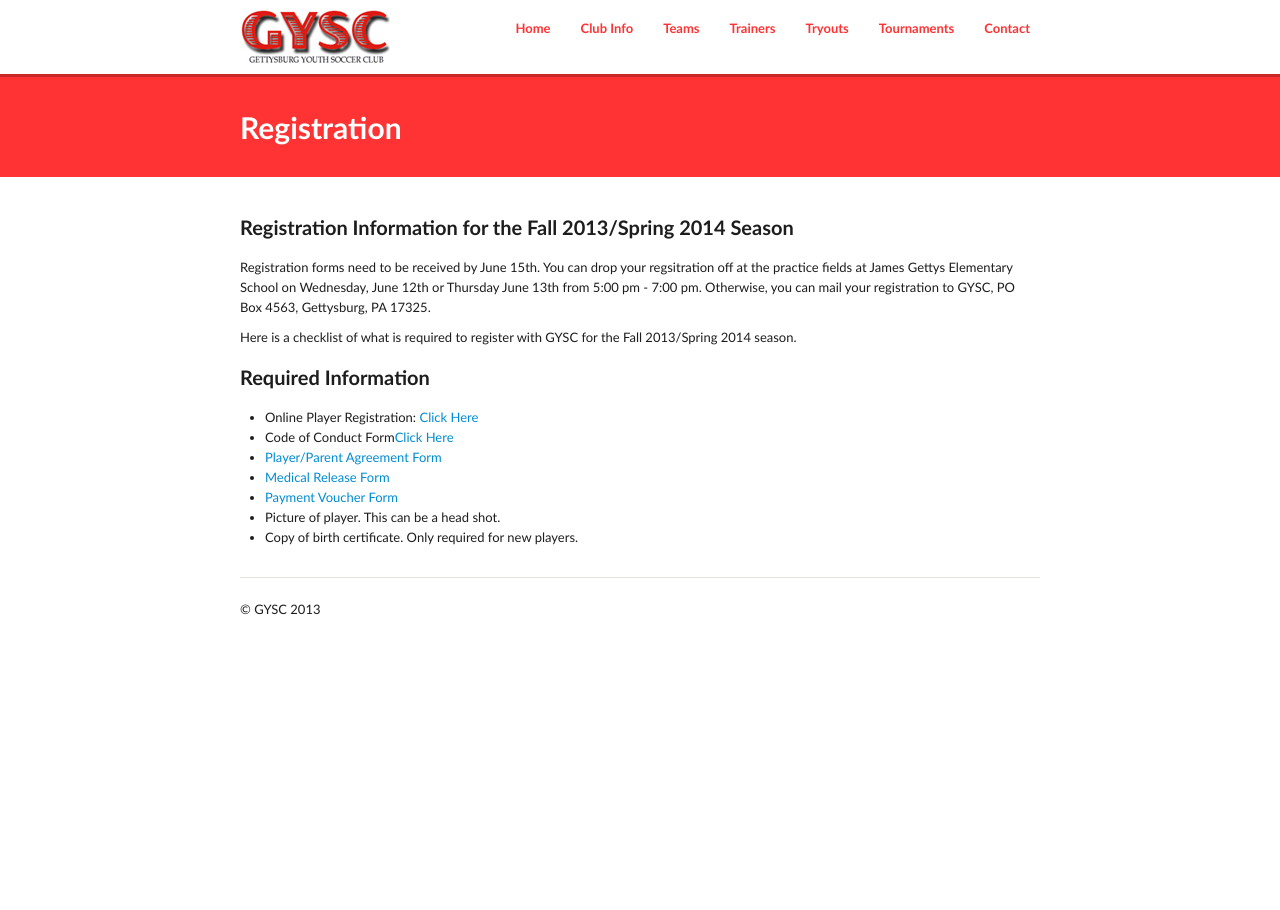
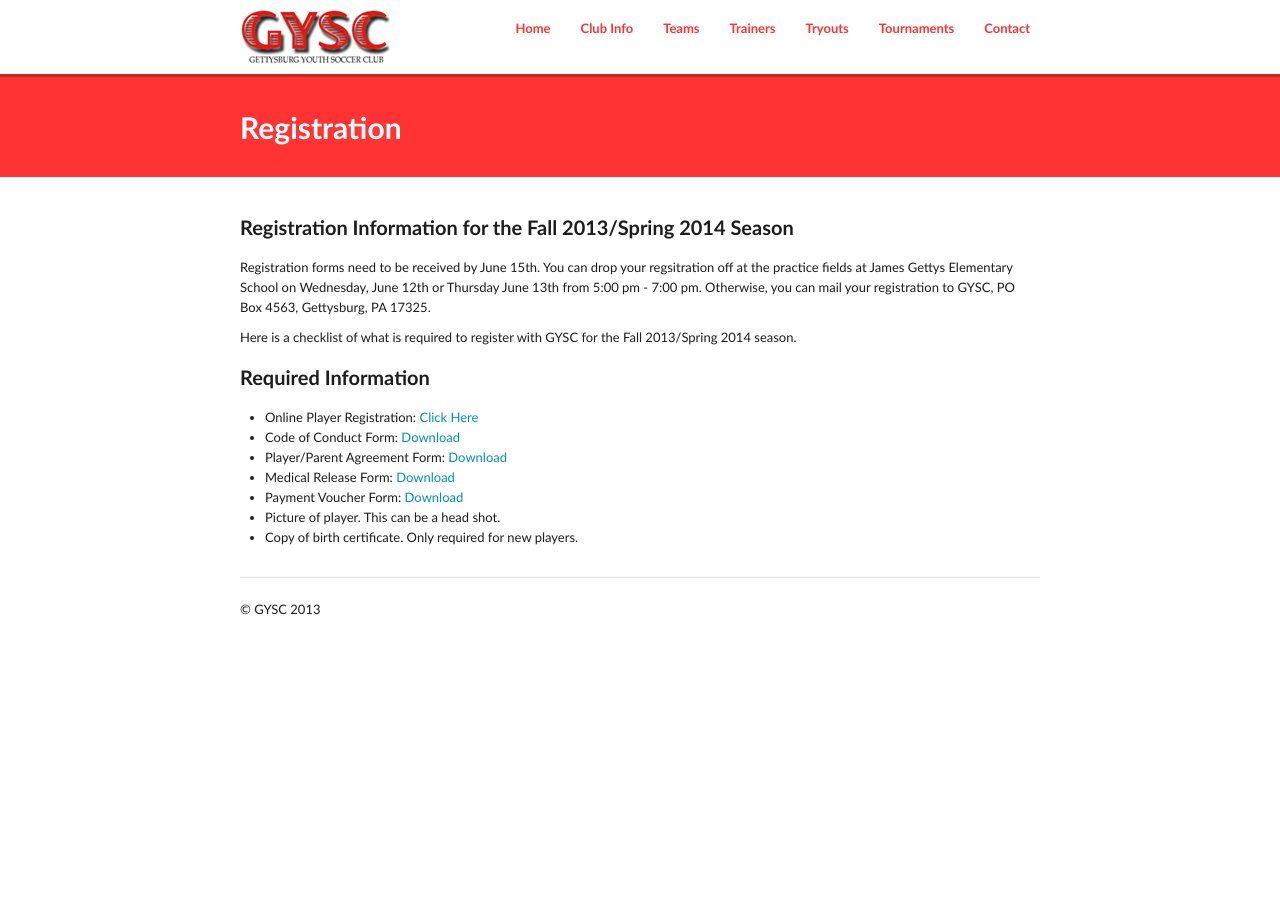
Before and after one commit to GYSC/gysc.github.com, a Jekyll site: the page built from registration.md, in a window 1280 px wide. Built offline with Jekyll 4.4.1, drawn with Linux system fonts in a browser that asks for light colours; Markdown is read by kramdown in place of the engine named in the settings.

Commit message:
Update registration.md

```diff
--- a/registration.md
+++ b/registration.md
@@ -15,10 +15,10 @@ Here is a checklist of what is required to register with GYSC for the Fall 2013/
 
 <ul>
 <li>Online Player Registration: <a href="https://www.youthleaguesusa.com/epys/13-14/0117/008/Welcome.html">Click Here</a></li>
-<li>Code of Conduct Form<a href="https://www.dropbox.com/s/8xz3x9al7lz5vcb/Code%20of%20Conduct-1.pdf">Click Here</a></li>
-<li><a href="https://www.dropbox.com/s/3si4g9vn0x68eik/GYSC%20Player-Parent%20Agreement.pdf">Player/Parent Agreement Form</a></li>
-<li><a href="https://www.dropbox.com/s/7qfdk24zfej4bak/Medical_Release1.pdf">Medical Release Form</a></li>
-<li><a href="https://www.dropbox.com/s/fs5ugznij8v3asa/GYSC%20Payment%20Voucher.pdf">Payment Voucher Form</a></li>
+<li>Code of Conduct Form: <a href="https://www.dropbox.com/s/8xz3x9al7lz5vcb/Code%20of%20Conduct-1.pdf">Download</a></li>
+<li>Player/Parent Agreement Form: <a href="https://www.dropbox.com/s/3si4g9vn0x68eik/GYSC%20Player-Parent%20Agreement.pdf">Download</a></li>
+<li>Medical Release Form: <a href="https://www.dropbox.com/s/7qfdk24zfej4bak/Medical_Release1.pdf">Download</a></li>
+<li>Payment Voucher Form: <a href="https://www.dropbox.com/s/fs5ugznij8v3asa/GYSC%20Payment%20Voucher.pdf">Download</a></li>
 <li>Picture of player. This can be a head shot.</li>
 <li>Copy of birth certificate. Only required for new players.</li>
 </ul>
```
